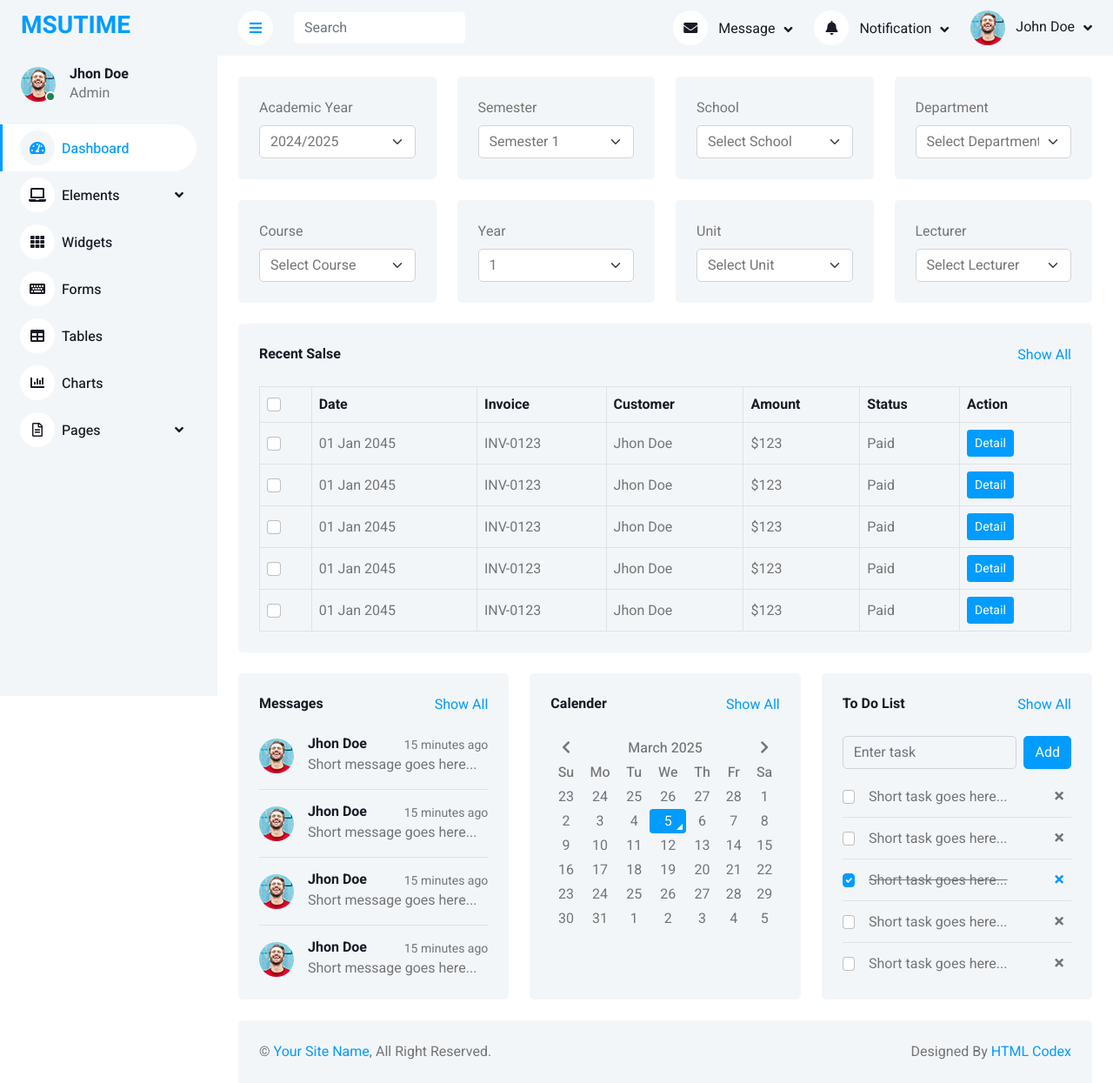
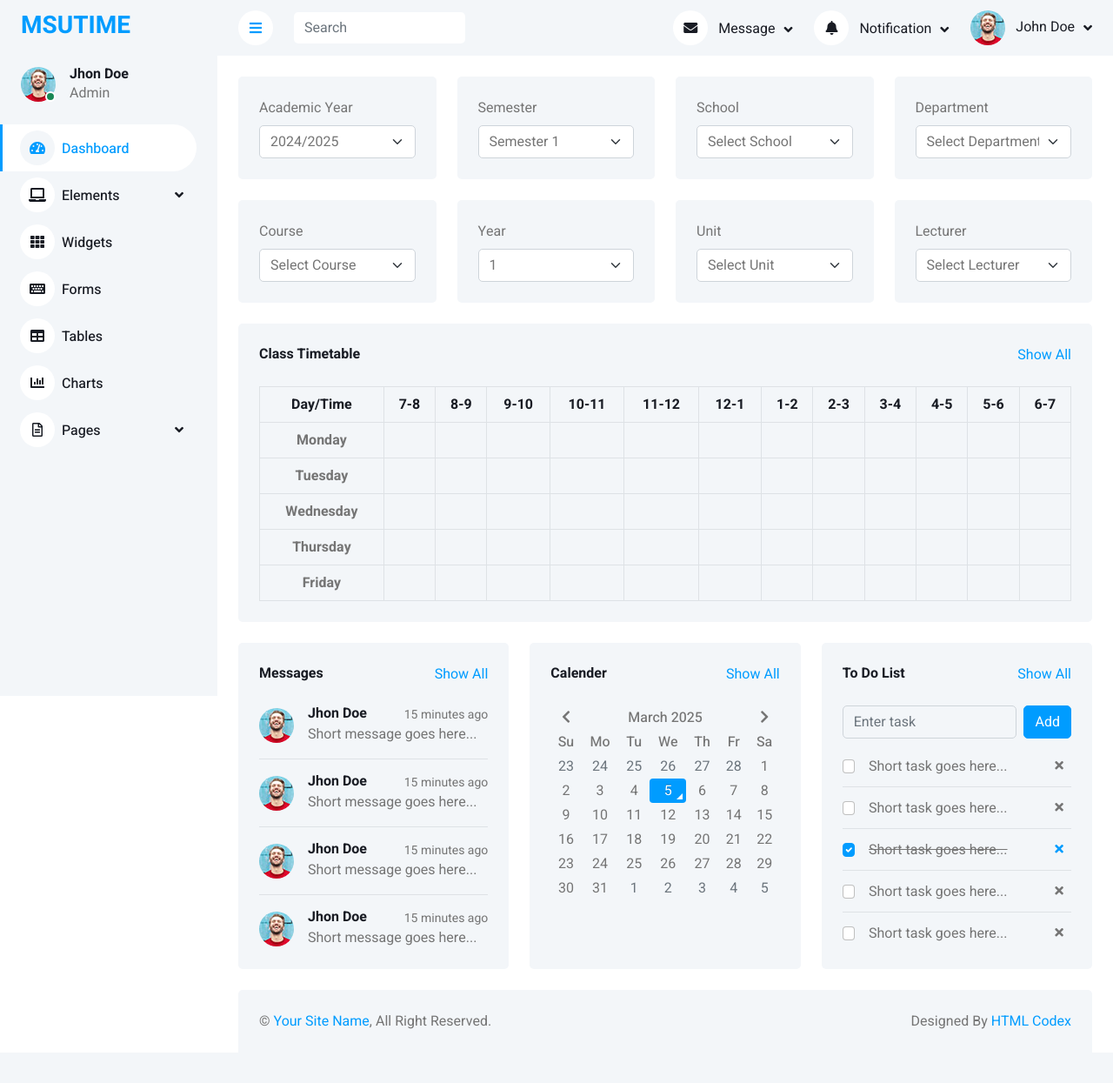
Before and after one commit to brandonladen/Django_University_Timetable, a Django app: page / in a window 1280 px wide. Shown: the whole page at 87% size. After the commit the page ends 1183 px from the top, so only its background shows below. Run offline with Django 5.2, Linux system fonts and the light colour scheme; data comes from the database, SQL or seed files in the repository; both versions use the stored data as it was after the commit; lists and menus that the app fills with data are empty; some libraries are stand-ins or nearby versions.

Commit message:
designed timetable

```diff
--- a/templates/timetabling/index.html
+++ b/templates/timetabling/index.html
@@ -273,73 +273,110 @@
             <div class="container-fluid pt-4 px-4">
                 <div class="bg-light text-center rounded p-4">
                     <div class="d-flex align-items-center justify-content-between mb-4">
-                        <h6 class="mb-0">Recent Salse</h6>
+                        <h6 class="mb-0">Class Timetable</h6>
                         <a href="">Show All</a>
                     </div>
                     <div class="table-responsive">
-                        <table class="table text-start align-middle table-bordered table-hover mb-0">
+                        <table class="table text-center align-middle table-bordered table-hover mb-0">
                             <thead>
                                 <tr class="text-dark">
-                                    <th scope="col"><input class="form-check-input" type="checkbox"></th>
-                                    <th scope="col">Date</th>
-                                    <th scope="col">Invoice</th>
-                                    <th scope="col">Customer</th>
-                                    <th scope="col">Amount</th>
-                                    <th scope="col">Status</th>
-                                    <th scope="col">Action</th>
+                                    <th scope="col">Day/Time</th>
+                                    <th scope="col">7-8</th>
+                                    <th scope="col">8-9</th>
+                                    <th scope="col">9-10</th>
+                                    <th scope="col">10-11</th>
+                                    <th scope="col">11-12</th>
+                                    <th scope="col">12-1</th>
+                                    <th scope="col">1-2</th>
+                                    <th scope="col">2-3</th>
+                                    <th scope="col">3-4</th>
+                                    <th scope="col">4-5</th>
+                                    <th scope="col">5-6</th>
+                                    <th scope="col">6-7</th>
                                 </tr>
                             </thead>
                             <tbody>
                                 <tr>
-                                    <td><input class="form-check-input" type="checkbox"></td>
-                                    <td>01 Jan 2045</td>
-                                    <td>INV-0123</td>
-                                    <td>Jhon Doe</td>
-                                    <td>$123</td>
-                                    <td>Paid</td>
-                                    <td><a class="btn btn-sm btn-primary" href="">Detail</a></td>
+                                    <th scope="row">Monday</th>
+                                    <td id="mon-7"></td>
+                                    <td id="mon-8"></td>
+                                    <td id="mon-9"></td>
+                                    <td id="mon-10"></td>
+                                    <td id="mon-11"></td>
+                                    <td id="mon-12"></td>
+                                    <td id="mon-13"></td>
+                                    <td id="mon-14"></td>
+                                    <td id="mon-15"></td>
+                                    <td id="mon-16"></td>
+                                    <td id="mon-17"></td>
+                                    <td id="mon-18"></td>
                                 </tr>
                                 <tr>
-                                    <td><input class="form-check-input" type="checkbox"></td>
-                                    <td>01 Jan 2045</td>
-                                    <td>INV-0123</td>
-                                    <td>Jhon Doe</td>
-                                    <td>$123</td>
-                                    <td>Paid</td>
-                                    <td><a class="btn btn-sm btn-primary" href="">Detail</a></td>
+                                    <th scope="row">Tuesday</th>
+                                    <td id="tue-7"></td>
+                                    <td id="tue-8"></td>
+                                    <td id="tue-9"></td>
+                                    <td id="tue-10"></td>
+                                    <td id="tue-11"></td>
+                                    <td id="tue-12"></td>
+                                    <td id="tue-13"></td>
+                                    <td id="tue-14"></td>
+                                    <td id="tue-15"></td>
+                                    <td id="tue-16"></td>
+                                    <td id="tue-17"></td>
+                                    <td id="tue-18"></td>
                                 </tr>
                                 <tr>
-                                    <td><input class="form-check-input" type="checkbox"></td>
-                                    <td>01 Jan 2045</td>
-                                    <td>INV-0123</td>
-                                    <td>Jhon Doe</td>
-                                    <td>$123</td>
-                                    <td>Paid</td>
-                                    <td><a class="btn btn-sm btn-primary" href="">Detail</a></td>
+                                    <th scope="row">Wednesday</th>
+                                    <td id="wed-7"></td>
+                                    <td id="wed-8"></td>
+                                    <td id="wed-9"></td>
+                                    <td id="wed-10"></td>
+                                    <td id="wed-11"></td>
+                                    <td id="wed-12"></td>
+                                    <td id="wed-13"></td>
+                                    <td id="wed-14"></td>
+                                    <td id="wed-15"></td>
+                                    <td id="wed-16"></td>
+                                    <td id="wed-17"></td>
+                                    <td id="wed-18"></td>
                                 </tr>
                                 <tr>
-                                    <td><input class="form-check-input" type="checkbox"></td>
-                                    <td>01 Jan 2045</td>
-                                    <td>INV-0123</td>
-                                    <td>Jhon Doe</td>
-                                    <td>$123</td>
-                                    <td>Paid</td>
-                                    <td><a class="btn btn-sm btn-primary" href="">Detail</a></td>
+                                    <th scope="row">Thursday</th>
+                                    <td id="thu-7"></td>
+                                    <td id="thu-8"></td>
+                                    <td id="thu-9"></td>
+                                    <td id="thu-10"></td>
+                                    <td id="thu-11"></td>
+                                    <td id="thu-12"></td>
+                                    <td id="thu-13"></td>
+                                    <td id="thu-14"></td>
+                                    <td id="thu-15"></td>
+                                    <td id="thu-16"></td>
+                                    <td id="thu-17"></td>
+                                    <td id="thu-18"></td>
                                 </tr>
                                 <tr>
-                                    <td><input class="form-check-input" type="checkbox"></td>
-                                    <td>01 Jan 2045</td>
-                                    <td>INV-0123</td>
-                                    <td>Jhon Doe</td>
-                                    <td>$123</td>
-                                    <td>Paid</td>
-                                    <td><a class="btn btn-sm btn-primary" href="">Detail</a></td>
+                                    <th scope="row">Friday</th>
+                                    <td id="fri-7"></td>
+                                    <td id="fri-8"></td>
+                                    <td id="fri-9"></td>
+                                    <td id="fri-10"></td>
+                                    <td id="fri-11"></td>
+                                    <td id="fri-12"></td>
+                                    <td id="fri-13"></td>
+                                    <td id="fri-14"></td>
+                                    <td id="fri-15"></td>
+                                    <td id="fri-16"></td>
+                                    <td id="fri-17"></td>
+                                    <td id="fri-18"></td>
                                 </tr>
                             </tbody>
                         </table>
                     </div>
                 </div>
             </div>
+
             <!-- Recent Sales End -->
 
 
@@ -503,12 +540,16 @@
 <!-- Template Javascript -->
 
 <script>
-    document.addEventListener("DOMContentLoaded", function () {
+document.addEventListener("DOMContentLoaded", function () {
     const schoolSelect = document.getElementById("school");
     const departmentSelect = document.getElementById("department");
     const courseSelect = document.getElementById("course");
     const unitSelect = document.getElementById("unit");
     const lecturerSelect = document.getElementById("lecturer");
+    const daySelect = document.getElementById("day");
+    const startTimeSelect = document.getElementById("start-time");
+    const endTimeSelect = document.getElementById("end-time");
+    const submitButton = document.getElementById("submit-slot");
 
     schoolSelect.addEventListener("change", function () {
         const schoolId = this.value;
@@ -562,10 +603,10 @@
         const unitId = this.value;
 
         if (unitId) {
-            fetch(`/get-instructors/${unitId}/`)  // Call Django API
+            fetch(`/get-instructors/${unitId}/`)
                 .then(response => response.json())
                 .then(data => {
-                    lecturerSelect.innerHTML = "";  // Clear existing options
+                    lecturerSelect.innerHTML = "";
 
                     if (data.instructors.length > 0) {
                         data.instructors.forEach(instructor => {
@@ -583,12 +624,39 @@
                 })
                 .catch(error => console.error("Error fetching instructors:", error));
         } else {
-            lecturerSelect.innerHTML = "";  // Clear dropdown if no unit selected
+            lecturerSelect.innerHTML = "";
         }
     });
 
+    // Add class to the timetable
+    submitButton.addEventListener("click", function () {
+        const selectedDay = daySelect.value;
+        const startTime = parseInt(startTimeSelect.value);
+        const endTime = parseInt(endTimeSelect.value);
+        const selectedUnit = unitSelect.options[unitSelect.selectedIndex].text;
+        const selectedLecturer = lecturerSelect.options[lecturerSelect.selectedIndex].text;
+
+        if (!selectedDay || isNaN(startTime) || isNaN(endTime) || !selectedUnit || !selectedLecturer) {
+            alert("Please select all fields!");
+            return;
+        }
+
+        if (endTime <= startTime) {
+            alert("End time must be greater than start time!");
+            return;
+        }
+
+        // Loop through each time slot and fill the class
+        for (let time = startTime; time < endTime; time++) {
+            const cellId = `${selectedDay}-${time}`;
+            const cell = document.getElementById(cellId);
+
+            if (cell) {
+                cell.innerHTML = `<strong>${selectedUnit}</strong><br><small>${selectedLecturer}</small>`;
+            }
+        }
+    });
 });
-
 
 </script>
 
```
Also changed, not shown: db.sqlite3.
